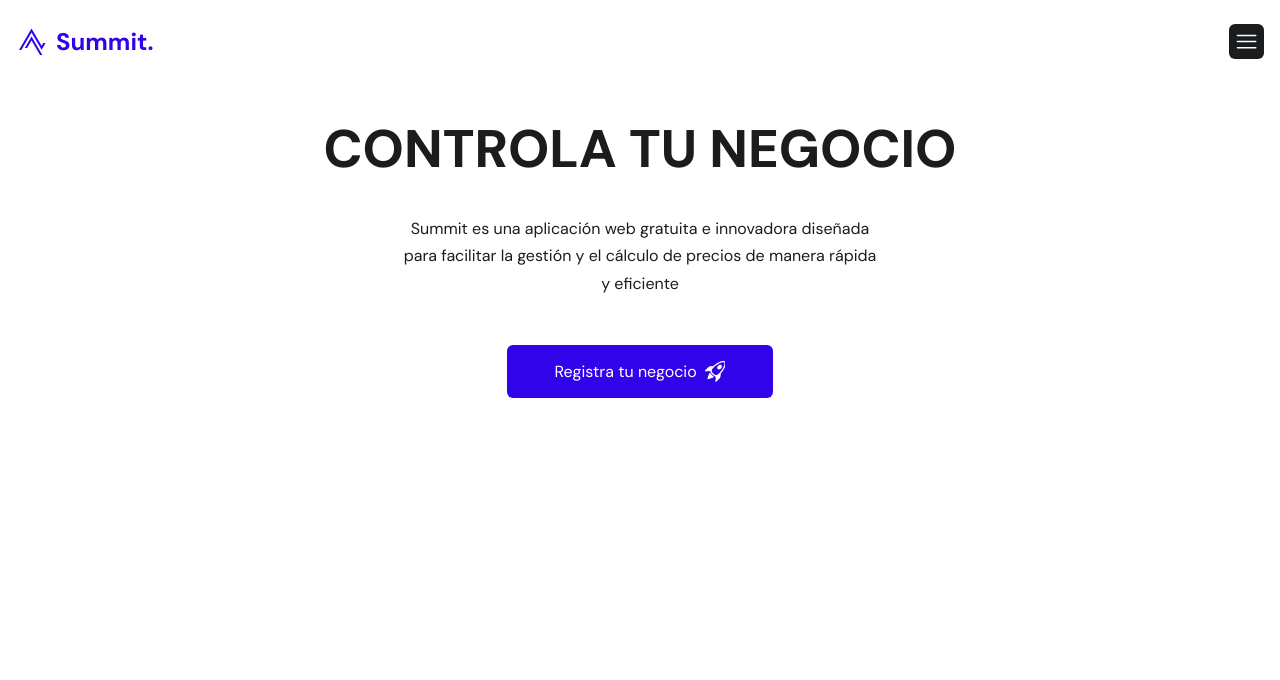
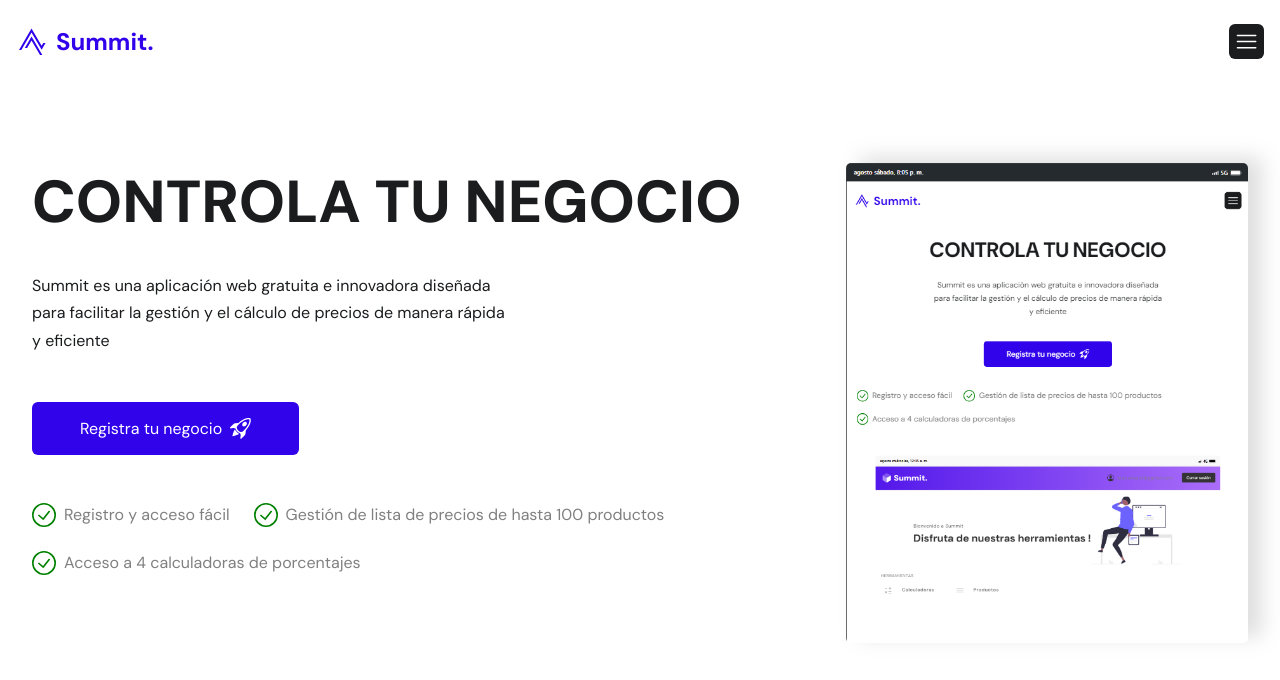
Before and after one commit to AriasFederico/summit-prod, a React (Vite) app: page / in a window 1280 px wide. Shown: the top 680 px of the page. Built offline with nearby package versions, Linux system fonts and the light colour scheme.

Commit message:
agregue el banner del hero y los cheks

```diff
--- /dev/null
+++ b/src/components/svg/Check.jsx
@@ -0,0 +1,17 @@
+export const Check = ({ className }) => {
+	return (
+		<svg
+			xmlns='http://www.w3.org/2000/svg'
+			width='1em'
+			height='1em'
+			viewBox='0 0 15 15'
+			className={className}
+		>
+			<path
+				fill='none'
+				stroke='currentColor'
+				d='M4 7.5L7 10l4-5m-3.5 9.5a7 7 0 1 1 0-14a7 7 0 0 1 0 14Z'
+			/>
+		</svg>
+	);
+};
--- /dev/null
+++ b/src/pages/home/components/checks/ItemCheck.jsx
@@ -0,0 +1,10 @@
+import { Check } from '../../../../components/svg/Check';
+import './ItemCheck.scss';
+export const ItemCheck = ({ p }) => {
+	return (
+		<div className='ItemCheck'>
+			<Check className={'ItemCheck-svg'} />
+			<p className='ItemCheck-p'>{p}</p>
+		</div>
+	);
+};
--- /dev/null
+++ b/src/pages/home/components/checks/ItemCheck.scss
@@ -0,0 +1,17 @@
+.ItemCheck {
+  display: flex;
+  align-items: center;
+  gap: .5rem;
+
+  &-svg {
+    color: green;
+    width: 1.5rem;
+    height: 1.5rem;
+  }
+
+  &-p {
+    text-align: start;
+    color: gray;
+    user-select: none;
+  }
+}
--- a/src/pages/home/components/hero/Hero.jsx
+++ b/src/pages/home/components/hero/Hero.jsx
@@ -1,5 +1,7 @@
 import { Link } from 'react-router-dom';
+import banner from '../../../../../public/banner/calc.png';
 import { Rocket } from '../../../../components/svg/Rocket';
+import { ItemCheck } from '../checks/ItemCheck';
 import './Hero.scss';
 export const Hero = () => {
 	return (
@@ -15,6 +17,21 @@ export const Hero = () => {
 					Registra tu negocio
 					<Rocket />
 				</Link>
+
+				<div className='Hero-checks'>
+					<ItemCheck p={'Registro y acceso fácil'} />
+					<ItemCheck p={'Gestión de lista de precios de hasta 100 productos'} />
+					<ItemCheck p={'Acceso a 4 calculadoras de porcentajes'} />
+				</div>
+			</div>
+			<div className='Hero-item-secondary'>
+				<img
+					src={banner}
+					alt=''
+					className='Hero-banner'
+					data-aos={'fade-up'}
+					data-aos-duration={1200}
+				/>
 			</div>
 		</main>
 	);
--- a/src/pages/home/components/hero/Hero.scss
+++ b/src/pages/home/components/hero/Hero.scss
@@ -6,6 +6,17 @@
   max-width: 87.5rem;
   margin: 2rem auto;
   text-align: center;
+
+  display: flex;
+  flex-direction: column;
+  gap: 4rem;
+
+  @include respond-to('large') {
+    margin: 5rem auto;
+    flex-direction: row;
+    text-align: start;
+    gap: 0rem;
+  }
 
   &-h1 {
     font-size: map-get($size-h1, 'small');
@@ -20,13 +31,46 @@
     @include respond-to('large') {
       font-size: map-get($size-h1, 'large');
     }
-
   }
 
   &-item-fx {
     display: flex;
     flex-direction: column;
     gap: 2rem;
+    flex-grow: 2;
+
+    @include respond-to('large') {}
+  }
+
+  &-checks {
+    margin-top: 1rem;
+    display: flex;
+    align-items: center;
+    flex-wrap: wrap;
+    gap: 1.5rem;
+    width: 95%;
+  }
+
+  &-item-secondary {
+    position: relative;
+    margin: 0 auto;
+    width: 90%;
+
+    @include respond-to('large') {
+      flex-grow: 1;
+      width: 40%;
+    }
+
+  }
+
+  &-banner {
+    width: 100%;
+    object-fit: cover;
+    object-position: top;
+    overflow: hidden;
+    max-height: 30rem;
+    border-radius: map-get($radius, 'item');
+    box-shadow: 14px -6px 20px 0px #80808040;
   }
 
   &-p {
@@ -34,7 +78,10 @@
     max-width: 30rem;
     margin: 0 auto;
     color: map-get($colors, 'black');
-    ;
+
+    @include respond-to('large') {
+      margin: 0;
+    }
   }
 
   &-link {
@@ -53,5 +100,9 @@
     &:hover {
       background-color: map-get($colors, 'black');
     }
+
+    @include respond-to('large') {
+      align-self: flex-start;
+    }
   }
 }
--- a/src/sass/_mixins.scss
+++ b/src/sass/_mixins.scss
@@ -1,11 +1,8 @@
-$size-h1 : (
-  'large': 3.3rem,
+$size-h1 : ('large': 3.7rem,
   'medium': 2.7rem,
-  'small': 2.25rem
-);
+  'small': 2.25rem);
 
-$size-h2 : (
-  'large': 3rem,
+$size-h2 : ('large': 3rem,
   'medium' : 2.5rem,
   'small' : 2rem,
 );
@@ -16,15 +13,17 @@ $breakpoint-heigth-mobile: 400px;
 
 
 @mixin respond-to($breakpoint) {
- @if $breakpoint == 'medium' {
-    @media
-    (width >= $breakpoint-medium) {
-      @content;
-    }
-  } @else if $breakpoint == 'large' {
-    @media
-    (width >= $breakpoint-large) {
+  @if $breakpoint =='medium' {
+    @media (width >=$breakpoint-medium) {
       @content;
     }
   }
-};
+
+  @else if $breakpoint =='large' {
+    @media (width >=$breakpoint-large) {
+      @content;
+    }
+  }
+}
+
+;
--- a/src/sass/_variables.scss
+++ b/src/sass/_variables.scss
@@ -1,11 +1,7 @@
-$colors : (
-  'blue':#3103eb,
+$colors : ('blue':#3103eb,
   'blue-secondary':#48A2D6,
   'black':#1A1C1E,
-  'purple':#6270FF
-);
+  'purple':#6270FF);
 
-$radius : (
-  'item': 4px,
-  'buttons': 6px
-)
+$radius : ('item': 5px,
+  'buttons': 6px)
```
Also changed, not shown: public/banner/calc.png (added).
